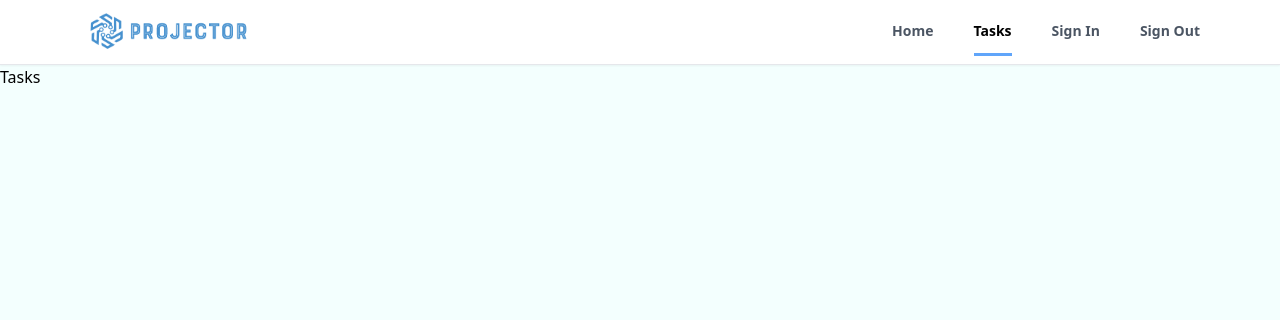
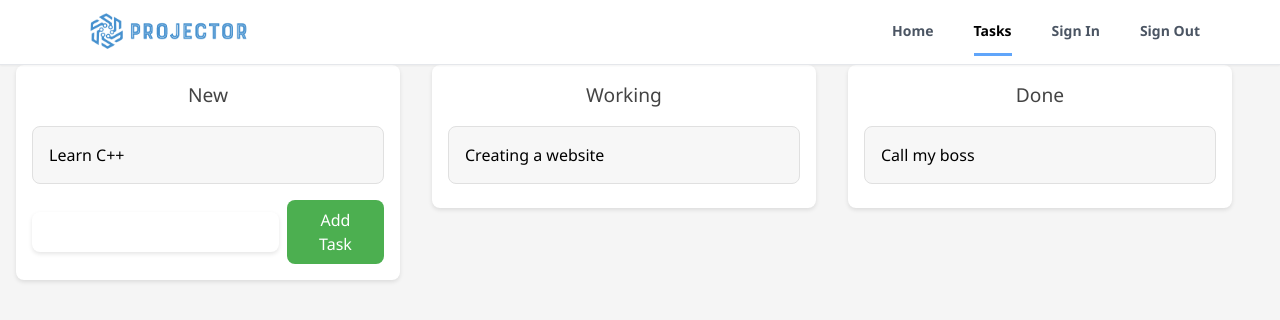
Before and after one commit to derekely/ManagementProPlusPlus, a React (Create React App) app: page /tasks in a window 1280 px wide. Shown: the top 320 px of the page. Built offline with nearby package versions, Linux system fonts and the light colour scheme.

Commit message:
finished tasks

```diff
--- /dev/null
+++ b/src/components/TaskList.jsx
@@ -0,0 +1,47 @@
+import React, { useState } from "react";
+
+function TaskList({
+  title,
+  tasks,
+  onAddTask,
+  onDragStart,
+  onDragOver,
+  onDrop,
+}) {
+  const [newTaskName, setNewTaskName] = useState("");
+
+  const handleAddTask = () => {
+    onAddTask(newTaskName);
+    setNewTaskName("");
+  };
+
+  return (
+    <div className="task-list">
+      <h2>{title}</h2>
+      <ul onDragOver={onDragOver} onDrop={onDrop}>
+        {tasks.map((task) => (
+          <li
+            key={task.id}
+            draggable="true"
+            onDragStart={(event) => onDragStart(event, task)}
+          >
+            {task.name}
+          </li>
+        ))}
+      </ul>
+      {/* Conditionally render Add Task section for New list only */}
+      {title === "New" && (
+        <div className="add-task">
+          <input
+            type="text"
+            value={newTaskName}
+            onChange={(event) => setNewTaskName(event.target.value)}
+          />
+          <button onClick={handleAddTask}>Add Task</button>
+        </div>
+      )}
+    </div>
+  );
+}
+
+export default TaskList;
--- /dev/null
+++ b/src/pages/Tasks.css
@@ -0,0 +1,105 @@
+/* Global styles */
+* {
+  box-sizing: border-box;
+}
+
+body {
+  font-family: "Segoe UI", Tahoma, Geneva, Verdana, sans-serif;
+  margin: 0;
+  background-color: #f5f5f5;
+}
+
+h1 {
+  text-align: center;
+  margin-top: 2rem;
+  font-size: 2rem;
+}
+
+/* Task board styles */
+.task-board {
+  width: 80%;
+  margin: auto;
+  padding: 1rem;
+}
+
+/* Task list styles */
+.task-list {
+  display: inline-block;
+  vertical-align: top;
+  width: 30%;
+  background-color: #fff;
+  border-radius: 8px;
+  padding: 1rem;
+  margin: 0 1rem;
+  box-shadow: 0px 2px 4px rgba(0, 0, 0, 0.1);
+}
+
+.task-list h2 {
+  margin-top: 0;
+  text-align: center;
+  font-size: 1.2rem;
+  color: #444;
+  margin-bottom: 1rem;
+}
+
+.task-list ul {
+  list-style: none;
+  padding: 0;
+}
+
+.task-list li {
+  background-color: #f7f7f7;
+  border: 1px solid #e0e0e0;
+  border-radius: 8px;
+  padding: 1rem;
+  margin-bottom: 0.5rem;
+  cursor: move;
+  transition: all 0.2s ease-in-out;
+}
+
+.task-list li:hover {
+  background-color: #e0e0e0;
+  transform: translateY(-2px);
+}
+
+.task-list li:focus {
+  outline: none;
+  background-color: #e0e0e0;
+}
+
+.task-list li:active {
+  transform: translateY(2px);
+}
+
+.add-task {
+  margin-top: 1rem;
+  display: flex;
+  align-items: center;
+}
+
+.add-task input[type="text"] {
+  flex: 1;
+  margin-right: 0.5rem;
+  padding: 0.5rem;
+  border: none;
+  border-radius: 8px;
+  box-shadow: 0px 2px 4px rgba(0, 0, 0, 0.1);
+}
+
+.add-task button {
+  background-color: #4caf50;
+  color: #fff;
+  border: none;
+  border-radius: 8px;
+  padding: 0.5rem 1rem;
+  cursor: pointer;
+  transition: all 0.2s ease-in-out;
+}
+
+.add-task button:hover {
+  background-color: #3e8e41;
+}
+
+.add-task button:active {
+  transform: translateY(2px);
+}
--- a/src/pages/Tasks.jsx
+++ b/src/pages/Tasks.jsx
@@ -1,7 +1,81 @@
-import React from 'react'
+import React, { useState } from "react";
+import TaskList from "../components/TaskList";
+import "./Tasks.css";
 
-export default function Tasks() {
+function Task() {
+  const [tasks, setTasks] = useState([
+    { id: 1, name: "Learn C++", status: "new" },
+    { id: 2, name: "Creating a website", status: "working" },
+    { id: 3, name: "Call my boss", status: "done" },
+  ]);
+
+  const handleAddTask = (taskName) => {
+    const newTask = {
+      id: tasks.length + 1,
+      name: taskName,
+      status: "new",
+    };
+    setTasks([...tasks, newTask]);
+  };
+
+  const handleMoveTask = (taskId, newStatus) => {
+    const updatedTasks = tasks.map((task) => {
+      if (task.id === taskId) {
+        return { ...task, status: newStatus };
+      } else {
+        return task;
+      }
+    });
+    setTasks(updatedTasks);
+  };
+
+  const handleDragStart = (event, task) => {
+    event.dataTransfer.setData("text/plain", task.id);
+    event.dataTransfer.dropEffect = "move";
+  };
+
+  const handleDragOver = (event) => {
+    event.preventDefault();
+    event.dataTransfer.dropEffect = "move";
+  };
+
+  const handleDrop = (event, newStatus) => {
+    const taskId = parseInt(event.dataTransfer.getData("text/plain"));
+    handleMoveTask(taskId, newStatus);
+  };
+
+  const newTasks = tasks.filter((task) => task.status === "new");
+  const workingTasks = tasks.filter((task) => task.status === "working");
+  const doneTasks = tasks.filter((task) => task.status === "done");
+
   return (
-    <div>Tasks</div>
-  )
+    <div>
+      <div className="task-lists">
+        <TaskList
+          title="New"
+          tasks={newTasks}
+          onAddTask={handleAddTask}
+          onDragStart={handleDragStart}
+          onDragOver={handleDragOver}
+          onDrop={(event) => handleDrop(event, "new")}
+        />
+        <TaskList
+          title="Working"
+          tasks={workingTasks}
+          onDragStart={handleDragStart}
+          onDragOver={handleDragOver}
+          onDrop={(event) => handleDrop(event, "working")}
+        />
+        <TaskList
+          title="Done"
+          tasks={doneTasks}
+          onDragStart={handleDragStart}
+          onDragOver={handleDragOver}
+          onDrop={(event) => handleDrop(event, "done")}
+        />
+      </div>
+    </div>
+  );
 }
+
+export default Task;
```
